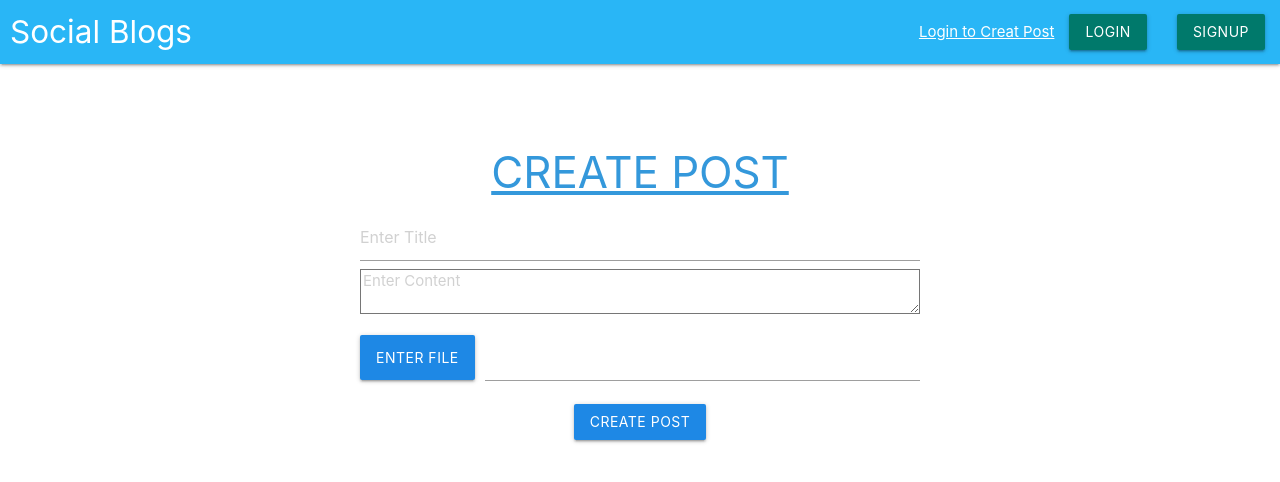
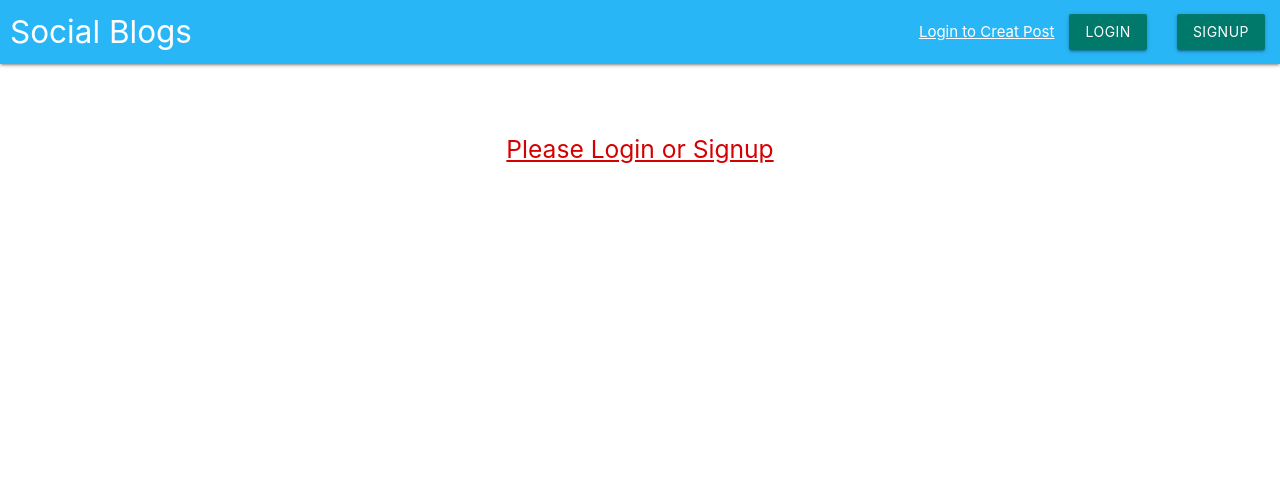
Before and after one commit to nhan2000/social_media, a Next.js app: page /users/createpost in a window 1280 px wide. Shown: the top 482 px of the page. Built offline with nearby package versions, Linux system fonts and the light colour scheme; no server answers.

Commit message:
fix createpost

```diff
--- a/package.json
+++ b/package.json
@@ -14,7 +14,7 @@
     "@fortawesome/react-fontawesome": "^0.1.18",
     "firebase": "^8.10.1",
     "md5": "^2.3.0",
-    "next": "^12.1.4",
+    "next": "^12.1.5",
     "react": "18.0.0",
     "react-dom": "18.0.0",
     "uuid": "^8.3.2"
--- a/pages/users/createpost.js
+++ b/pages/users/createpost.js
@@ -1,8 +1,11 @@
 
 import { useState, useEffect } from 'react'
 import { v4 as uuidv4 } from 'uuid';
-import { storage, db, serverTimestamp } from '../firebase'
+import { storage, db } from '../firebase'
 import Router from "next/router";
+import styles from "../../styles/info.module.css";
+
+
 
 
 export default function createpost({ user }) {
@@ -58,6 +61,8 @@ export default function createpost({ user }) {
     }
     return (
         <div className="input-field rootdiv">
+            {user ?
+                <>
                     <h3 className='title_create'>Create Post</h3>
                     <input
                         type="text"
@@ -84,6 +89,12 @@ export default function createpost({ user }) {
                     </div>
                     <button className="btn #fb8c00 blue darken-1" onClick={() => SubmitDetails()}>Create Post</button>
 
+                </> :
+                <>
+                    <h5 className={styles.error_show}>Please Login or Signup</h5>
+                </>}
+
+
             <style jsx>
                 {`
                 .title_create {
```
Also changed, not shown: 1 other file (tests, documents, lock files or other folders). Lines whose indentation alone changed are shown as unchanged.
